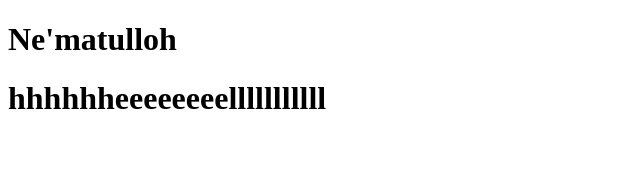
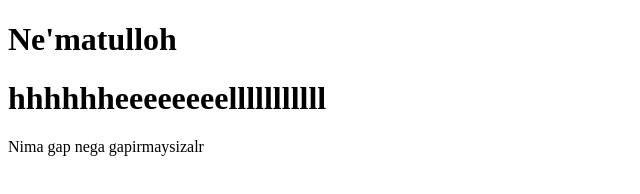
Before and after one commit to Nematulloh-uzb/domain, a plain HTML site: page index.html in a window 1280 px wide. Shown: the whole page, without its empty margins (0-640 px from the left). Drawn offline with Linux system fonts and the light colour scheme.

Commit message:
Update index.html

```diff
--- a/index.html
+++ b/index.html
@@ -8,5 +8,6 @@
 <body>
     <h1>Ne'matulloh</h1>
     <h1>hhhhhheeeeeeeelllllllllll</h1>
+    <p>Nima gap nega gapirmaysizalr</p>
 </body>
 </html>
```
